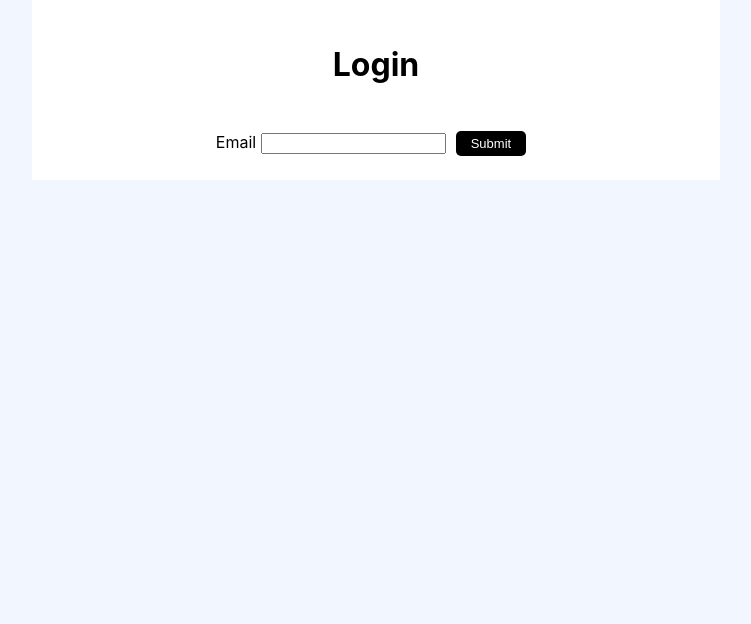
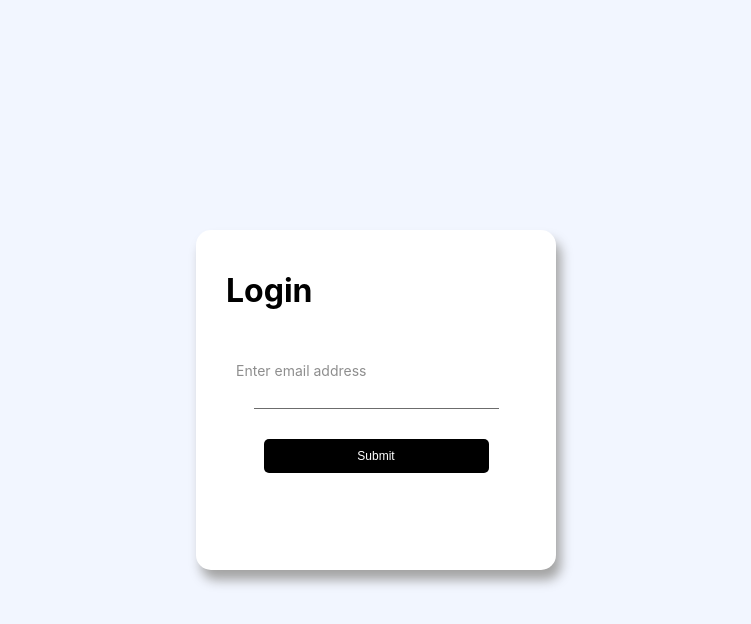
Before and after one commit to adarshbalu/turf-split, a React (Create React App) app: page /login in a window 1280 px wide. Shown: the top 624 px of the page, without its empty margins (264-1015 px from the left). Built offline with nearby package versions, Linux system fonts and the light colour scheme.

Commit message:
Add login styles

```diff
--- a/src/components/login/login.css
+++ b/src/components/login/login.css
@@ -1,25 +1,57 @@
+.main-div {
+  display: flex;
+  justify-content: center;
+}
 .login-box {
-  width: 50%;
-  height: 50%;
-  margin: 0 auto;
-  padding: 1.5rem;
-  background-color: #fff;
-  text-align: center;
+  background-color: rgb(255, 255, 255);
+  padding: 20px 30px 20px 30px;
+  height: 300px;
+  width: 300px;
+  border-radius: 15px;
+  display: block;
+  margin-top: 50vh;
+  transform: translateY(-50%);
+  box-shadow: 5px 10px 12px #a3a3a3;
 }
 
-h1 {
+.h1-color {
   color: black;
 }
 
-button {
+.login-button {
   background: #000;
   color: #fff;
   border: none;
-  margin-top: 25px;
-  margin-left: 10px;
-  margin-right: 10px;
-  padding: 5px 15px;
+  margin: 30px auto;
+  padding: 10px 15px;
   border-radius: 5px;
   text-decoration: none;
-  font-size: 13px;
+  font-size: 12px;
+  display: block;
+  width: 75%;
 }
+
+.form-padding {
+  padding-top: 30px;
+}
+
+.input-field {
+  border: none;
+  outline: none;
+  border-bottom: rgba(46, 46, 46, 0.7) solid 1px;
+  border-radius: 0px;
+  display: block;
+  line-height: 1.2em;
+  font-size: 12pt;
+  padding: 10px 10px 0px 10px;
+  margin: 0px auto;
+  background-color: rgb(255, 255, 255);
+  width: 75%;
+}
+
+label {
+  display: block;
+  font-size: 14px;
+  margin: 0px 10px;
+  color: rgb(142, 142, 142);
+}
--- a/src/components/login/login.tsx
+++ b/src/components/login/login.tsx
@@ -1,30 +1,30 @@
 import { FunctionComponent, useContext, useEffect, useState } from "react";
 import "../login/login.css";
 import { useHistory } from "react-router";
-import { AuthContext, AuthContextType, AuthState, UserState, } from "../../contexts/auth_context";
+import {
+  AuthContext,
+  AuthContextType,
+  AuthState,
+  UserState,
+} from "../../contexts/auth_context";
 
 const LoginBox: FunctionComponent = () => {
-
   const history = useHistory();
-  const { authState, loginUser, addUsername, userState, } = useContext(AuthContext) as AuthContextType;
-
+  const { authState, loginUser, addUsername, userState } = useContext(
+    AuthContext
+  ) as AuthContextType;
 
   let [email, setEmail] = useState("");
 
-
   const handleClick = async () => {
     await loginUser(email);
-
   };
 
   useEffect(() => {
-
     if (authState === AuthState.AUTHENTICATED) {
       if (userState === UserState.NEW) {
-
         setUserName();
       } else {
-
         routeChange();
       }
     } else if (authState === AuthState.ERROR) {
@@ -34,22 +34,18 @@ const LoginBox: FunctionComponent = () => {
     // eslint-disable-next-line react-hooks/exhaustive-deps
   }, [authState, userState]);
 
-
   const setUserName = async () => {
     const username: string = prompt("Enter username to continue : ") ?? "";
     if (username !== "") {
       await addUsername(username);
-
     }
     routeChange();
-  }
+  };
 
   const validateEmail = (email: string): boolean => {
     var re = /^[a-zA-Z0-9._-]+@[a-zA-z0-9.-_]+\.[a-z]{2,3}$/;
     return re.test(email);
   };
-
-
 
   const routeChange = () => {
     let path = `/`;
@@ -57,10 +53,11 @@ const LoginBox: FunctionComponent = () => {
   };
 
   return (
-    <>
+    <div className="main-div">
       <div className="login-box">
-        <h1>Login</h1>
+        <h1 className="h1-color">Login</h1>
         <form
+          className="form-padding"
           action="submit"
           onSubmit={(e) => {
             e.preventDefault();
@@ -69,8 +66,11 @@ const LoginBox: FunctionComponent = () => {
             }
           }}
         >
-          <label htmlFor="email"> Email </label>
+          <label className="label-style" htmlFor="email">
+            Enter email address
+          </label>
           <input
+            className="input-field"
             type="text"
             id="email"
             value={email}
@@ -79,6 +79,7 @@ const LoginBox: FunctionComponent = () => {
             }}
           />
           <button
+            className="login-button"
             type="submit"
             onClick={async (e) => {
               if (validateEmail(email)) {
@@ -94,7 +95,7 @@ const LoginBox: FunctionComponent = () => {
         {/* {JSON.stringify(currentUser) ?? "No user logged in"} */}
         {authState === AuthState.LOADING ? <h3>Loading</h3> : <></>}
       </div>
-    </>
+    </div>
   );
 };
 
```
